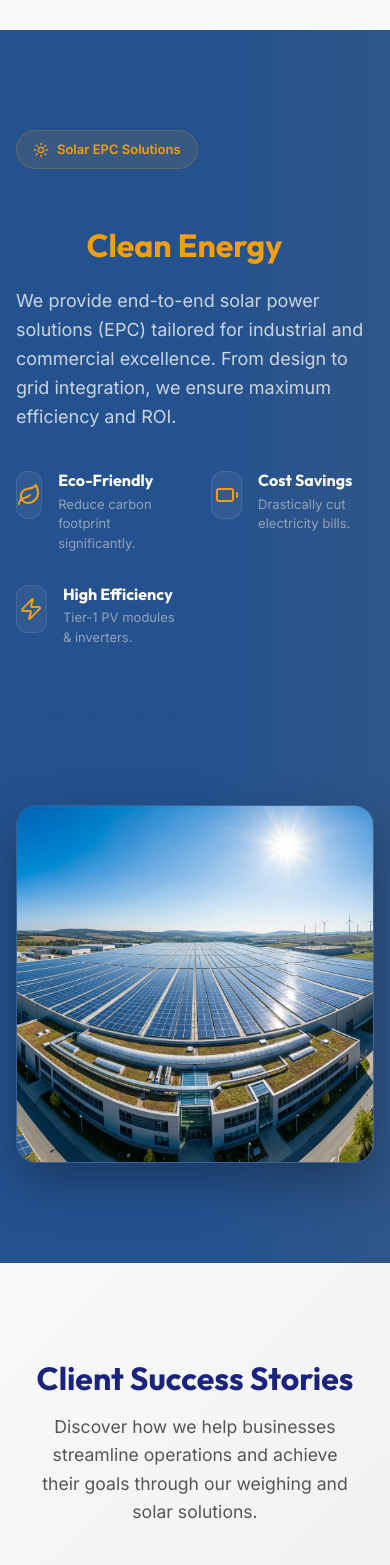
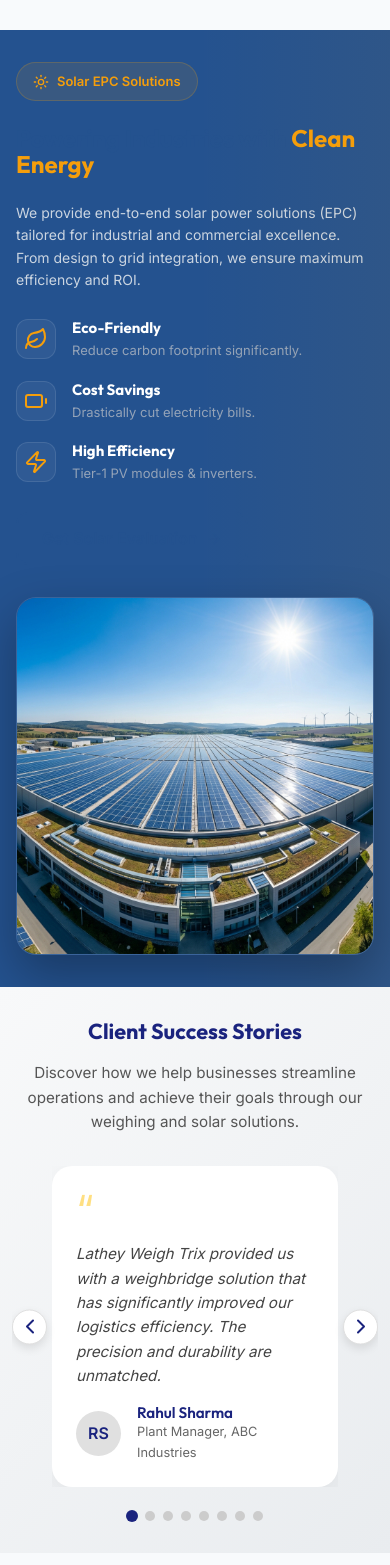
Before and after one commit to SoumilLathey/lwt-website, a React (Vite) app: page / in a window 390 px wide. Shown: the part 2583-4148 px from the top of the page. Built offline with nearby package versions, Linux system fonts and the light colour scheme.

Commit message:
Complete mobile optimization: Footer, Solar Section, User Stories, Page Header, Login, and Signup - reduced padding, better text sizing, improved spacing across all breakpoints

```diff
--- a/src/components/Footer.css
+++ b/src/components/Footer.css
@@ -84,15 +84,39 @@
     }
 }
 
+@media (max-width: 768px) {
+    .footer-section {
+        padding-top: 40px;
+        padding-bottom: 24px;
+    }
+
+    .footer-grid {
+        gap: 32px;
+        margin-bottom: 32px;
+    }
+}
+
 @media (max-width: 640px) {
+    .footer-section {
+        padding-top: 32px;
+        padding-bottom: 20px;
+    }
+
     .footer-grid {
         grid-template-columns: 1fr;
-        gap: 32px;
+        gap: 24px;
+        margin-bottom: 24px;
     }
 
     .footer-bottom {
         flex-direction: column;
-        gap: 16px;
+        gap: 12px;
         text-align: center;
+        padding-top: 24px;
+    }
+
+    .footer-col h3 {
+        font-size: 15px;
+        margin-bottom: 16px;
     }
 }
--- a/src/components/Login.css
+++ b/src/components/Login.css
@@ -124,12 +124,52 @@
 }
 
 @media (max-width: 768px) {
+    .login-page {
+        padding: 1.5rem 0;
+    }
+
     .login-container {
         padding: 2rem 1.5rem;
         margin: 0 1rem;
     }
 
+    .login-header {
+        margin-bottom: 1.5rem;
+    }
+
     .login-header h1 {
         font-size: 1.75rem;
     }
+
+    .login-form {
+        gap: 1.25rem;
+    }
 }
+
+@media (max-width: 480px) {
+    .login-page {
+        padding: 1rem 0;
+    }
+
+    .login-container {
+        padding: 1.5rem 1rem;
+        margin: 0 0.75rem;
+    }
+
+    .login-header h1 {
+        font-size: 1.5rem;
+    }
+
+    .login-header p {
+        font-size: 0.9rem;
+    }
+
+    .login-form {
+        gap: 1rem;
+    }
+
+    .login-footer {
+        margin-top: 1.5rem;
+        padding-top: 1.5rem;
+    }
+}
--- a/src/components/PageHeader.css
+++ b/src/components/PageHeader.css
@@ -62,10 +62,46 @@
 
 @media (max-width: 768px) {
     .page-header {
-        height: 300px;
+        height: 250px;
     }
 
     .page-header-title {
-        font-size: 2.5rem;
+        font-size: 2rem;
+    }
+
+    .page-header-desc {
+        font-size: 1rem;
     }
 }
+
+@media (max-width: 640px) {
+    .page-header {
+        height: 220px;
+    }
+
+    .page-header-title {
+        font-size: 1.75rem;
+    }
+
+    .page-header-desc {
+        font-size: 0.95rem;
+    }
+
+    .page-header-content {
+        padding: 0 16px;
+    }
+}
+
+@media (max-width: 480px) {
+    .page-header {
+        height: 200px;
+    }
+
+    .page-header-title {
+        font-size: 1.5rem;
+    }
+
+    .page-header-desc {
+        font-size: 0.9rem;
+    }
+}
--- a/src/components/Signup.css
+++ b/src/components/Signup.css
@@ -126,17 +126,57 @@
 }
 
 @media (max-width: 768px) {
+    .signup-page {
+        padding: 2rem 0;
+    }
+
     .signup-container {
         padding: 2rem 1.5rem;
         margin: 0 1rem;
+    }
+
+    .signup-header {
+        margin-bottom: 1.5rem;
     }
 
     .signup-header h1 {
         font-size: 1.75rem;
     }
 
+    .signup-form {
+        gap: 1rem;
+    }
+
     .signup-form .form-row {
         grid-template-columns: 1fr;
-        gap: 1.25rem;
+        gap: 1rem;
     }
 }
+
+@media (max-width: 480px) {
+    .signup-page {
+        padding: 1.5rem 0;
+    }
+
+    .signup-container {
+        padding: 1.5rem 1rem;
+        margin: 0 0.75rem;
+    }
+
+    .signup-header h1 {
+        font-size: 1.5rem;
+    }
+
+    .signup-header p {
+        font-size: 0.9rem;
+    }
+
+    .signup-form {
+        gap: 0.875rem;
+    }
+
+    .signup-footer {
+        margin-top: 1.5rem;
+        padding-top: 1.5rem;
+    }
+}
--- a/src/components/SolarSection.css
+++ b/src/components/SolarSection.css
@@ -125,3 +125,87 @@
         font-size: 32px;
     }
 }
+
+@media (max-width: 768px) {
+    .solar-section {
+        padding: 60px 0;
+    }
+
+    .solar-container {
+        gap: 40px;
+    }
+
+    .solar-title {
+        font-size: 28px;
+    }
+
+    .solar-description {
+        font-size: 16px;
+        margin-bottom: 32px;
+    }
+
+    .benefits-grid {
+        gap: 24px;
+        margin-bottom: 32px;
+    }
+
+    .solar-image-wrapper {
+        height: 250px;
+    }
+}
+
+@media (max-width: 640px) {
+    .solar-section {
+        padding: 40px 0;
+    }
+
+    .solar-container {
+        gap: 32px;
+    }
+
+    .solar-title {
+        font-size: 26px;
+    }
+
+    .solar-description {
+        font-size: 15px;
+        margin-bottom: 28px;
+    }
+
+    .benefits-grid {
+        grid-template-columns: 1fr;
+        gap: 20px;
+        margin-bottom: 28px;
+    }
+
+    .benefit-icon {
+        width: 40px;
+        height: 40px;
+    }
+
+    .benefit-text h4 {
+        font-size: 15px;
+    }
+
+    .benefit-text p {
+        font-size: 13px;
+    }
+
+    .solar-image-wrapper {
+        height: 220px;
+    }
+}
+
+@media (max-width: 480px) {
+    .solar-section {
+        padding: 32px 0;
+    }
+
+    .solar-title {
+        font-size: 24px;
+    }
+
+    .solar-description {
+        font-size: 14px;
+    }
+}
--- a/src/components/UserStories.css
+++ b/src/components/UserStories.css
@@ -187,17 +187,100 @@
 }
 
 @media (max-width: 768px) {
+    .user-stories-section {
+        padding: 3rem 1.5rem;
+    }
+
+    .user-stories-header {
+        margin-bottom: 2.5rem;
+    }
+
     .user-stories-title {
-        font-size: 2rem;
+        font-size: 1.75rem;
+    }
+
+    .user-stories-subtitle {
+        font-size: 1rem;
     }
 
     .story-card {
         flex: 0 0 100%;
         /* 1 item */
+        padding: 2rem;
     }
 
     .stories-slider-wrapper {
         padding: 0 3rem;
         /* More space for arrows on mobile */
     }
+
+    .slider-dots {
+        margin-top: 1.5rem;
+    }
 }
+
+@media (max-width: 640px) {
+    .user-stories-section {
+        padding: 2.5rem 1rem;
+    }
+
+    .user-stories-header {
+        margin-bottom: 2rem;
+    }
+
+    .user-stories-title {
+        font-size: 1.5rem;
+    }
+
+    .user-stories-subtitle {
+        font-size: 0.95rem;
+    }
+
+    .story-card {
+        padding: 1.5rem;
+        min-width: 250px;
+    }
+
+    .story-text {
+        font-size: 0.95rem;
+        padding-bottom: 1rem;
+    }
+
+    .quote-icon {
+        font-size: 2.5rem;
+        margin-bottom: 0.75rem;
+    }
+
+    .client-avatar {
+        width: 45px;
+        height: 45px;
+        font-size: 1rem;
+    }
+
+    .client-details h4 {
+        font-size: 0.95rem;
+    }
+
+    .client-details p {
+        font-size: 0.8rem;
+    }
+
+    .slider-btn {
+        width: 35px;
+        height: 35px;
+    }
+}
+
+@media (max-width: 480px) {
+    .user-stories-section {
+        padding: 2rem 0.75rem;
+    }
+
+    .user-stories-title {
+        font-size: 1.35rem;
+    }
+
+    .stories-slider-wrapper {
+        padding: 0 2.5rem;
+    }
+}
```
